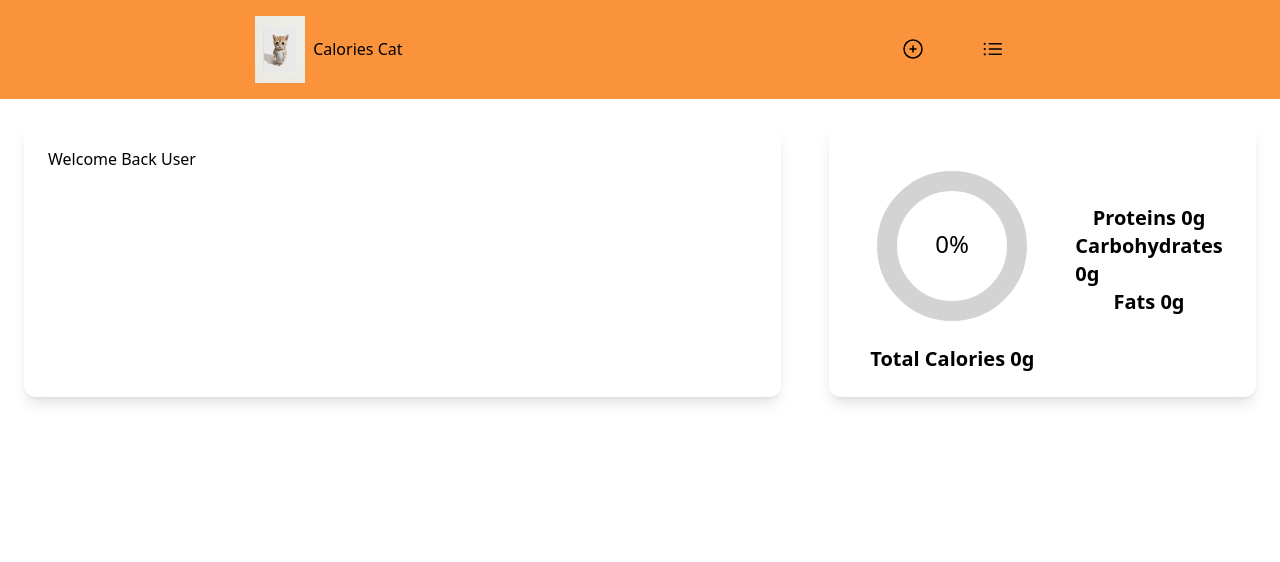
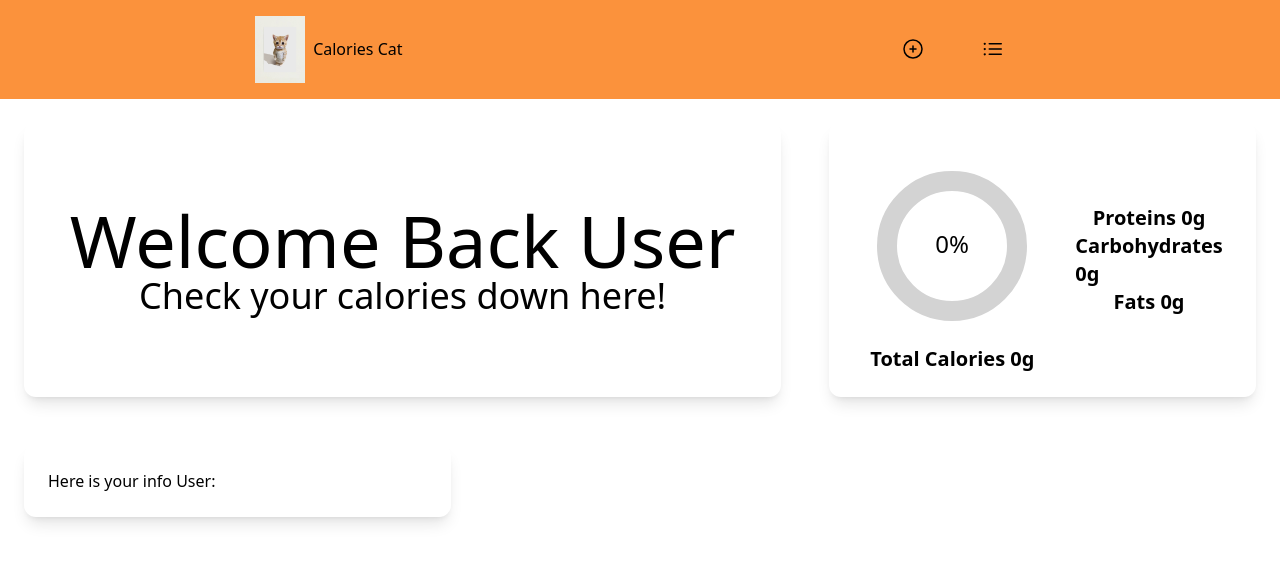
Before and after one commit to EduardoJRP/NutriTrack, a Next.js app: page / in a window 1280 px wide. Shown: the top 562 px of the page. Built offline with nearby package versions, Linux system fonts and the light colour scheme; no server answers; the database is empty.

Commit message:
update: added new component, updated UserWelcomeCard

```diff
--- /dev/null
+++ b/app/components/Main/UserInfo.tsx
@@ -0,0 +1,16 @@
+import React from 'react';
+
+interface UserWelcomeCardProps {
+  className?: string;
+}
+
+const UserInfo: React.FC<UserWelcomeCardProps> = ({ className }) => {
+  return (
+    <div className={`m-6 p-6 rounded-xl shadow-lg ${className}`}>
+      <h1>Here is your info User:</h1>
+      <h3></h3>
+    </div>
+  );
+};
+
+export default UserInfo;
--- a/app/components/Main/UserWelcomeCard.tsx
+++ b/app/components/Main/UserWelcomeCard.tsx
@@ -6,8 +6,9 @@ interface UserWelcomeCardProps {
 
 const UserWelcomeCard: React.FC<UserWelcomeCardProps> = ({ className }) => {
   return (
-    <div className={`m-6 p-6 rounded-xl shadow-lg ${className}`}>
-      <h1>Welcome Back User</h1>
+    <div className={`m-6 p-6 rounded-xl shadow-lg ${className} flex flex-col justify-center items-center`}>
+      <h1 className='text-7xl text-center'>Welcome Back User</h1>
+      <h3 className='text-4xl text-center'>Check your calories down here!</h3>
     </div>
   );
 };
--- a/app/page.tsx
+++ b/app/page.tsx
@@ -4,14 +4,20 @@ import React from 'react';
 import NavBar from './components/Common/NavBar';
 import TotalInfoCard from './components/Main/TotalInfoCard';
 import UserWelcomeCard from './components/Main/UserWelcomeCard';
+import UserInfo from './components/Main/UserInfo';
 
 export default function Home() {
   return (
     <div>
       <NavBar />
-      <div className="flex flex-row">
-        <UserWelcomeCard className='w-2/3'/>
-        <TotalInfoCard className='w-1/3'/>
+      <div className="flex flex-col">
+        <div className="flex flex-row">
+          <UserWelcomeCard className="w-2/3" />
+          <TotalInfoCard className="w-1/3" />
+        </div>
+        <div className='flex flex-row'>
+          <UserInfo className="w-1/3" />
+        </div>
       </div>
     </div>
   );
```
